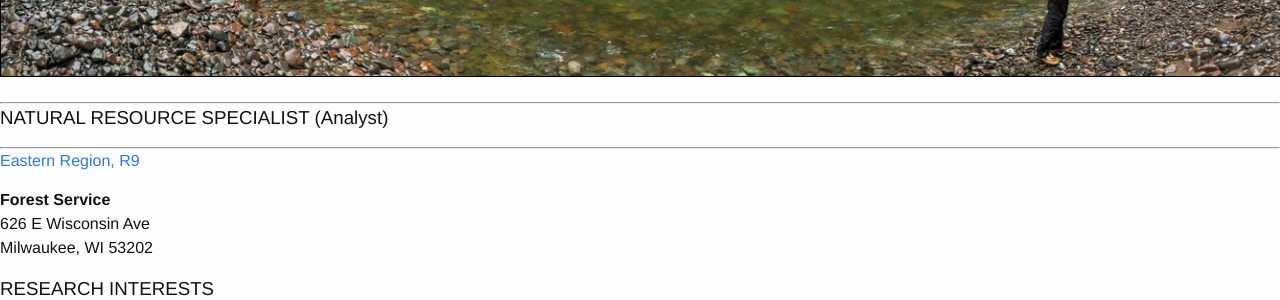
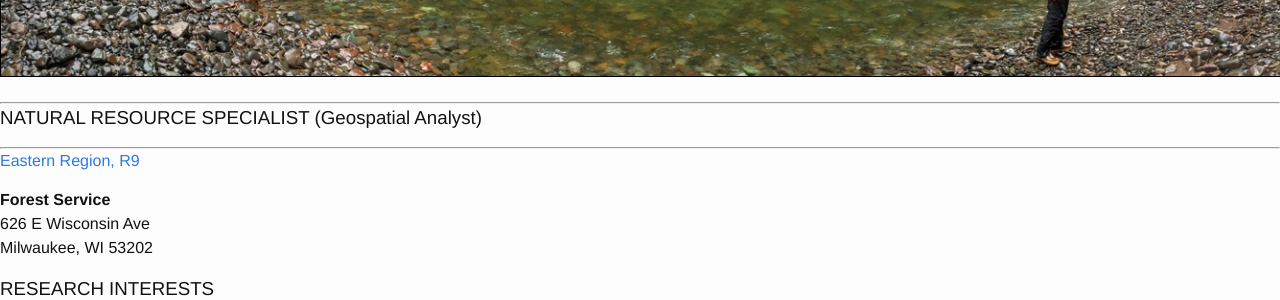
Before and after one commit to dthor/dthor.github.io, a Jekyll site: the page built from about/about.md, in a window 1280 px wide and 900 px high. Shown: the part 446-746 px from the top of the window. Built offline with Jekyll 4.4.1, drawn with Linux system fonts in a browser that asks for light colours; nearby versions of some CDN libraries; some web fonts are replaced.

Commit message:
Update about.md
Geospatial

```diff
--- a/about/about.md
+++ b/about/about.md
@@ -10,7 +10,7 @@ header: images/dee_santiam_river_clip.JPG
 
 ***
 
-### NATURAL RESOURCE SPECIALIST (Analyst)
+### NATURAL RESOURCE SPECIALIST (Geospatial Analyst)
 
 ***
 
```
